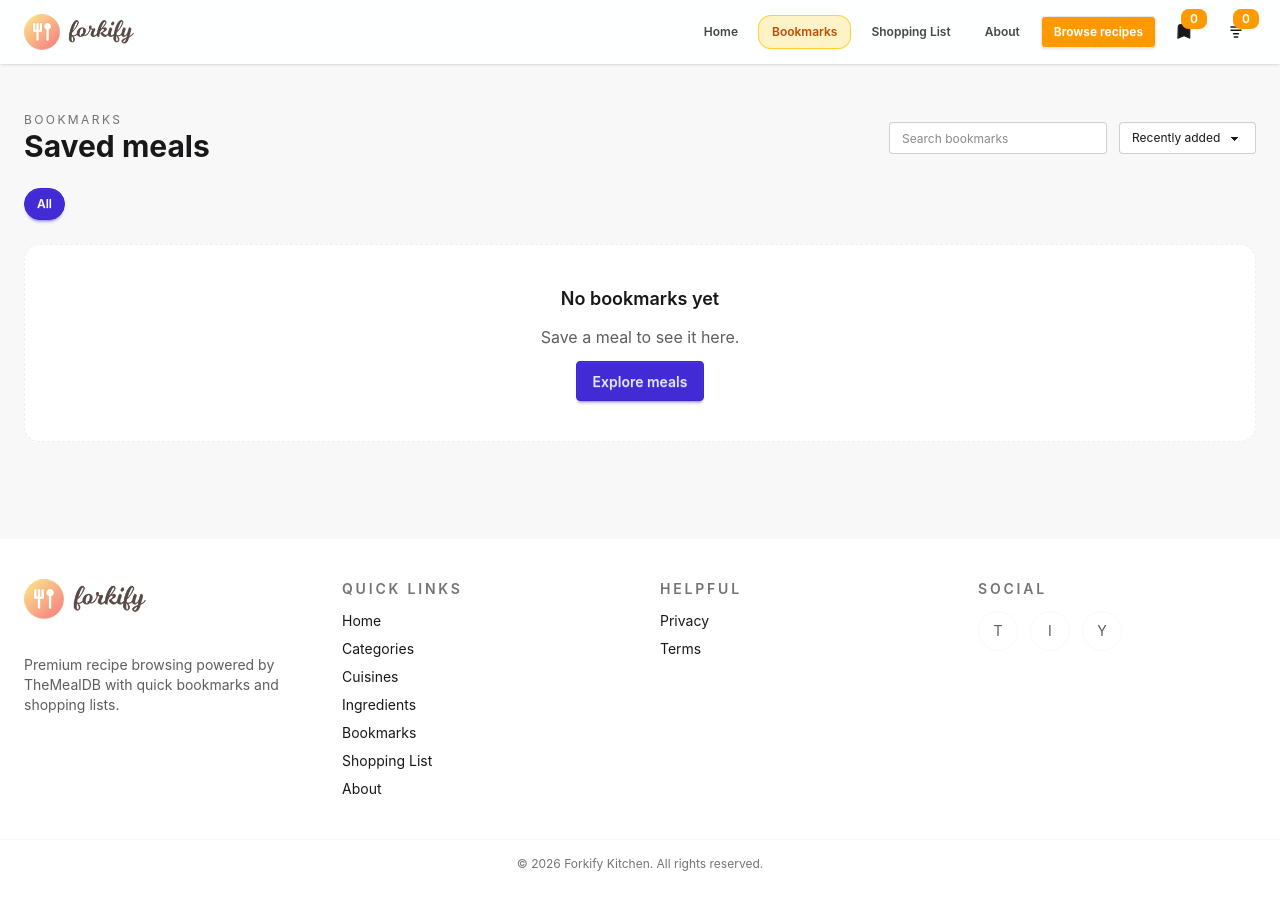
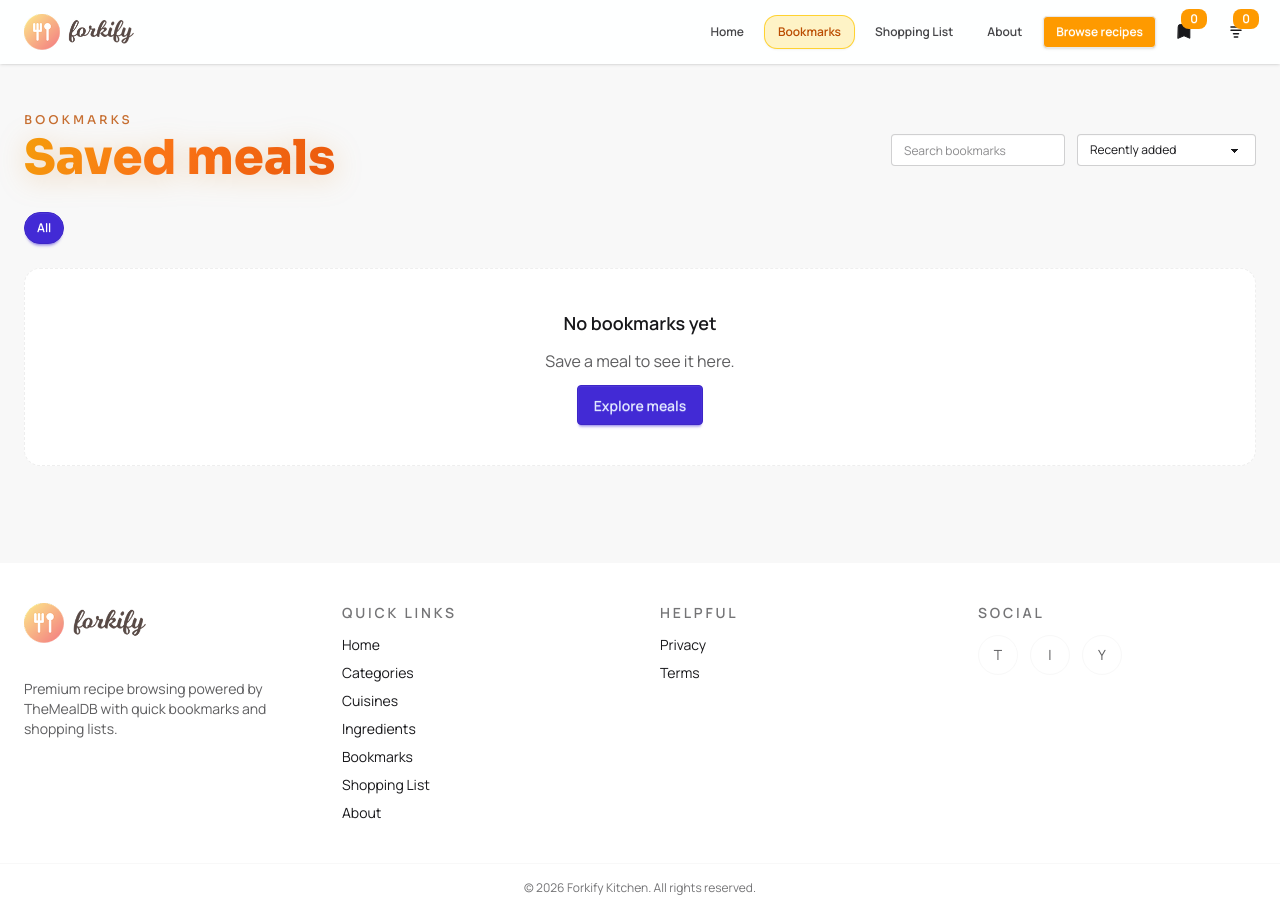
Before and after one commit to Prosper-Alex/forkify-app, a React (Vite) app: page /bookmarks in a window 1280 px wide. Before the commit the page ends 888 px from the top, so only its background shows below. Built offline with nearby package versions, Linux system fonts and the light colour scheme.

Commit message:
feat: implement PageTitle component and useDocumentTitle hook for improved page titles across multiple pages

```diff
--- /dev/null
+++ b/src/components/layout/PageTitle.jsx
@@ -0,0 +1,25 @@
+export default function PageTitle({
+  title,
+  subtitle,
+  eyebrow,
+  action = null,
+  className = "",
+}) {
+  return (
+    <header
+      className={`flex flex-col gap-3 sm:flex-row sm:items-center sm:justify-between ${className}`.trim()}>
+      <div>
+        {eyebrow ? (
+          <p className="font-display text-xs uppercase tracking-[0.24em] text-amber-700/80">
+            {eyebrow}
+          </p>
+        ) : null}
+        <h1 className="font-display title-gradient text-4xl font-black leading-tight drop-shadow-[0_4px_14px_rgba(217,119,6,0.25)] md:text-5xl">
+          {title}
+        </h1>
+        {subtitle ? <p className="text-sm text-base-content/70">{subtitle}</p> : null}
+      </div>
+      {action ? <div className="flex flex-wrap gap-2">{action}</div> : null}
+    </header>
+  );
+}
--- /dev/null
+++ b/src/hooks/useDocumentTitle.jsx
@@ -0,0 +1,10 @@
+import { useEffect } from "react";
+
+const APP_NAME = "Forkify";
+
+export default function useDocumentTitle(title) {
+  useEffect(() => {
+    const clean = (title || "").trim();
+    document.title = clean ? `${clean} | ${APP_NAME}` : APP_NAME;
+  }, [title]);
+}
--- a/src/pages/AreasPage.jsx
+++ b/src/pages/AreasPage.jsx
@@ -1,5 +1,6 @@
-import SectionHeader from "../components/layout/SectionHeader.jsx";
+import PageTitle from "../components/layout/PageTitle.jsx";
 import ChipsRow from "../components/home/ChipsRow.jsx";
+import useDocumentTitle from "../hooks/useDocumentTitle.jsx";
 
 const areasSample = [
   "American",
@@ -21,9 +22,11 @@ const areasSample = [
 ];
 
 export default function AreasPage() {
+  useDocumentTitle("Cuisines");
+
   return (
     <section className="flex flex-col gap-6 pb-12">
-      <SectionHeader
+      <PageTitle
         title="Cuisines"
         subtitle="Explore by area"
         action={<button className="btn btn-sm btn-primary">Surprise me</button>}
--- a/src/pages/BookmarksPage.jsx
+++ b/src/pages/BookmarksPage.jsx
@@ -1,6 +1,8 @@
 import { useMemo, useState } from "react";
 import BookmarkCard from "../components/bookmarks/BookmarkCard.jsx";
+import PageTitle from "../components/layout/PageTitle.jsx";
 import { useBookmarks } from "../contexts/BookmarksContext.jsx";
+import useDocumentTitle from "../hooks/useDocumentTitle.jsx";
 
 const sortOptions = ["Name", "Category", "Area", "Recently added"];
 
@@ -9,6 +11,7 @@ export default function BookmarksPage() {
   const [query, setQuery] = useState("");
   const [activeTab, setActiveTab] = useState("All");
   const [sort, setSort] = useState("Recently added");
+  useDocumentTitle("Bookmarks");
 
   const tabs = useMemo(() => {
     const cats = Array.from(new Set(bookmarks.map((b) => b.category).filter(Boolean)));
@@ -39,12 +42,11 @@ export default function BookmarksPage() {
 
   return (
     <section className="flex w-full flex-col gap-6">
-      <header className="flex flex-col gap-4 sm:flex-row sm:items-center sm:justify-between">
-        <div>
-          <p className="text-xs uppercase tracking-[0.2em] text-base-content/60">Bookmarks</p>
-          <h1 className="text-3xl font-bold">Saved meals</h1>
-        </div>
-        <div className="flex items-center gap-3">
+      <PageTitle
+        title="Saved meals"
+        eyebrow="Bookmarks"
+        action={
+          <div className="flex items-center gap-3">
           <input
             value={query}
             onChange={(e) => setQuery(e.target.value)}
@@ -60,8 +62,9 @@ export default function BookmarksPage() {
               <option key={opt}>{opt}</option>
             ))}
           </select>
-        </div>
-      </header>
+          </div>
+        }
+      />
 
       <div className="flex flex-wrap gap-2">
         {tabs.map((tab) => (
--- a/src/pages/CategoriesPage.jsx
+++ b/src/pages/CategoriesPage.jsx
@@ -1,5 +1,6 @@
-import SectionHeader from "../components/layout/SectionHeader.jsx";
+import PageTitle from "../components/layout/PageTitle.jsx";
 import CategoryCard from "../components/categories/CategoryCard.jsx";
+import useDocumentTitle from "../hooks/useDocumentTitle.jsx";
 
 const sampleCategories = [
   "Beef",
@@ -17,9 +18,11 @@ const sampleCategories = [
 ];
 
 export default function CategoriesPage() {
+  useDocumentTitle("Categories");
+
   return (
     <section className="flex flex-col gap-6 pb-12">
-      <SectionHeader
+      <PageTitle
         title="Categories"
         subtitle="Browse by type"
         action={<button className="btn btn-sm btn-primary">Random category</button>}
--- a/src/pages/IngredientsPage.jsx
+++ b/src/pages/IngredientsPage.jsx
@@ -1,5 +1,6 @@
-import SectionHeader from "../components/layout/SectionHeader.jsx";
+import PageTitle from "../components/layout/PageTitle.jsx";
 import ChipsRow from "../components/home/ChipsRow.jsx";
+import useDocumentTitle from "../hooks/useDocumentTitle.jsx";
 
 const ingredientsSample = [
   "Chicken",
@@ -21,9 +22,11 @@ const ingredientsSample = [
 ];
 
 export default function IngredientsPage() {
+  useDocumentTitle("Ingredients");
+
   return (
     <section className="flex flex-col gap-6 pb-12">
-      <SectionHeader
+      <PageTitle
         title="Ingredients"
         subtitle="Shop your pantry"
         action={<button className="btn btn-sm btn-primary">See suggestions</button>}
--- a/src/pages/MealDetailPage.jsx
+++ b/src/pages/MealDetailPage.jsx
@@ -2,6 +2,7 @@ import { useMemo } from "react";
 import { Link, useNavigate, useParams } from "react-router-dom";
 import useApi from "../hooks/useApi.jsx";
 import MealDetailPanel from "../components/recipes/MealDetailPanel.jsx";
+import useDocumentTitle from "../hooks/useDocumentTitle.jsx";
 import { fetchMealById } from "../utils/mealdb.js";
 
 export default function MealDetailPage() {
@@ -10,6 +11,7 @@ export default function MealDetailPage() {
 
   const mealQuery = useApi((signal) => fetchMealById(id, signal), [id]);
   const recipe = useMemo(() => mealQuery.data ?? null, [mealQuery.data]);
+  useDocumentTitle(recipe?.title || "Recipe details");
 
   const handleBack = () => {
     if (window.history.length > 1) navigate(-1);
--- a/src/pages/ShoppingListPage.jsx
+++ b/src/pages/ShoppingListPage.jsx
@@ -1,11 +1,14 @@
 import { useEffect, useMemo, useState } from "react";
+import PageTitle from "../components/layout/PageTitle.jsx";
 import { useShoppingList } from "../contexts/ShoppingListContext.jsx";
+import useDocumentTitle from "../hooks/useDocumentTitle.jsx";
 
 export default function ShoppingListPage() {
   const { toBuy, checked, addItems, toggleChecked, removeItem, clearChecked, clearAll } =
     useShoppingList();
   const [draft, setDraft] = useState({ name: "", quantity: "" });
   const [notice, setNotice] = useState(null);
+  useDocumentTitle("Shopping List");
 
   useEffect(() => {
     if (!notice) return undefined;
@@ -45,12 +48,11 @@ export default function ShoppingListPage() {
 
   return (
     <section className="flex w-full flex-col gap-6">
-      <header className="flex flex-col gap-3 sm:flex-row sm:items-center sm:justify-between">
-        <div>
-          <p className="text-xs uppercase tracking-[0.2em] text-base-content/60">Shopping List</p>
-          <h1 className="text-3xl font-bold">Groceries</h1>
-        </div>
-        <div className="flex flex-wrap gap-2">
+      <PageTitle
+        title="Groceries"
+        eyebrow="Shopping List"
+        action={
+          <div className="flex flex-wrap gap-2">
           <button type="button" className="btn btn-sm btn-outline" onClick={clearChecked}>
             Clear checked
           </button>
@@ -60,8 +62,9 @@ export default function ShoppingListPage() {
           <button type="button" className="btn btn-sm btn-primary" onClick={handleCopy}>
             Copy list
           </button>
-        </div>
-      </header>
+          </div>
+        }
+      />
 
       {notice && (
         <div
--- a/src/pages/about.jsx
+++ b/src/pages/about.jsx
@@ -1,4 +1,8 @@
+import useDocumentTitle from "../hooks/useDocumentTitle.jsx";
+
 export default function AboutPage() {
+  useDocumentTitle("About");
+
   const features = [
     "Search meals",
     "Browse categories",
--- a/src/styles/globals.css
+++ b/src/styles/globals.css
@@ -1,4 +1,97 @@
+@import url("https://fonts.googleapis.com/css2?family=Manrope:wght@400;500;600;700;800&family=Sora:wght@500;600;700;800&display=swap");
 @import "tailwindcss";
 @plugin "daisyui";
 
 @source "../**/*.{js,jsx,ts,tsx,html}";
+
+:root {
+  --font-body: "Manrope", "Segoe UI", "Inter", sans-serif;
+  --font-display: "Sora", "Avenir Next", "Segoe UI", sans-serif;
+  --ui-gradient-primary: linear-gradient(120deg, #f59e0b 0%, #f97316 45%, #ea580c 100%);
+  --ui-gradient-soft: linear-gradient(135deg, #fff7ed 0%, #ffedd5 55%, #fffbeb 100%);
+}
+
+html,
+body {
+  font-family: var(--font-body);
+}
+
+.font-display {
+  font-family: var(--font-display);
+}
+
+.title-gradient {
+  background: var(--ui-gradient-primary);
+  -webkit-background-clip: text;
+  background-clip: text;
+  color: transparent;
+}
+
+.surface-premium {
+  background: var(--ui-gradient-soft);
+  border: 1px solid rgba(245, 158, 11, 0.25);
+}
+
+/* Global premium scrollbar theme */
+html {
+  scrollbar-width: thin;
+  scrollbar-color: #f59e0b #f3f4f6;
+}
+
+*::-webkit-scrollbar {
+  width: 12px;
+  height: 12px;
+}
+
+*::-webkit-scrollbar-track {
+  background: transparent;
+  border-radius: 999px;
+}
+
+*::-webkit-scrollbar-thumb {
+  background: linear-gradient(180deg, #fbbf24 0%, #f59e0b 55%, #d97706 100%);
+  border: 2px solid #f8fafc;
+  border-radius: 999px;
+  box-shadow: inset 0 0 0 1px rgba(255, 255, 255, 0.25);
+}
+
+*::-webkit-scrollbar-thumb:hover {
+  background: linear-gradient(180deg, #f59e0b 0%, #d97706 100%);
+}
+
+*::-webkit-scrollbar-corner {
+  background: #f3f4f6;
+}
+
+.custom-scrollbar {
+  scrollbar-width: thin;
+  scrollbar-color: #f59e0b #f8fafc;
+}
+
+.custom-scrollbar::-webkit-scrollbar {
+  width: 10px;
+}
+
+.custom-scrollbar::-webkit-scrollbar-track {
+  background: transparent;
+  border-radius: 999px;
+}
+
+.custom-scrollbar::-webkit-scrollbar-thumb {
+  background: linear-gradient(180deg, #fbbf24, #f59e0b);
+  border-radius: 999px;
+  border: 2px solid #f8fafc;
+}
+
+.custom-scrollbar::-webkit-scrollbar-thumb:hover {
+  background: linear-gradient(180deg, #f59e0b, #d97706);
+}
+
+/* Keep side detail panel scrollable but hide the visible scrollbar */
+.detail-panel-scroll {
+  scrollbar-width: none;
+}
+
+.detail-panel-scroll::-webkit-scrollbar {
+  display: none;
+}
```
Also changed, not shown: src/pages/index.jsx (+91 -14 lines).
